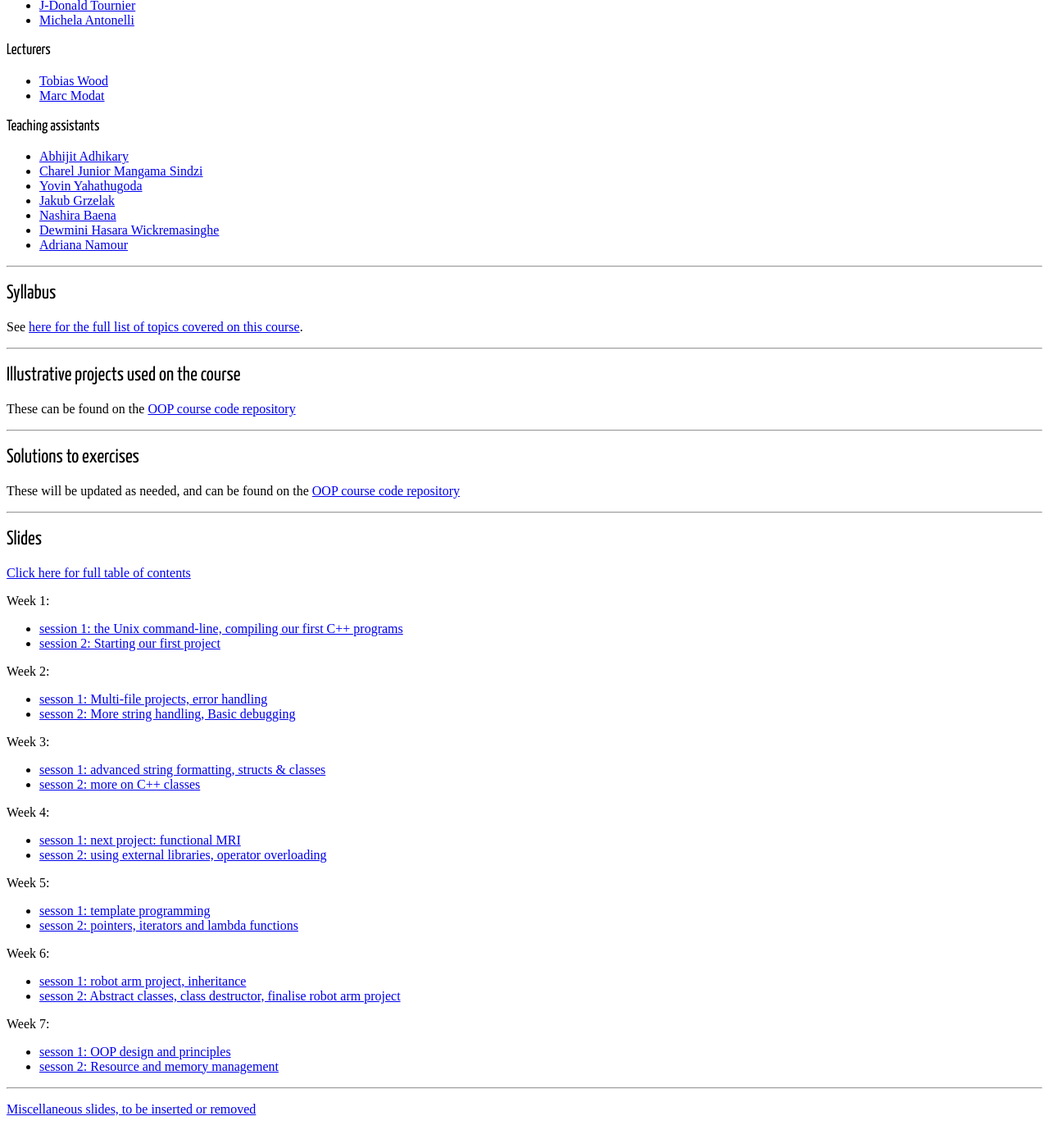
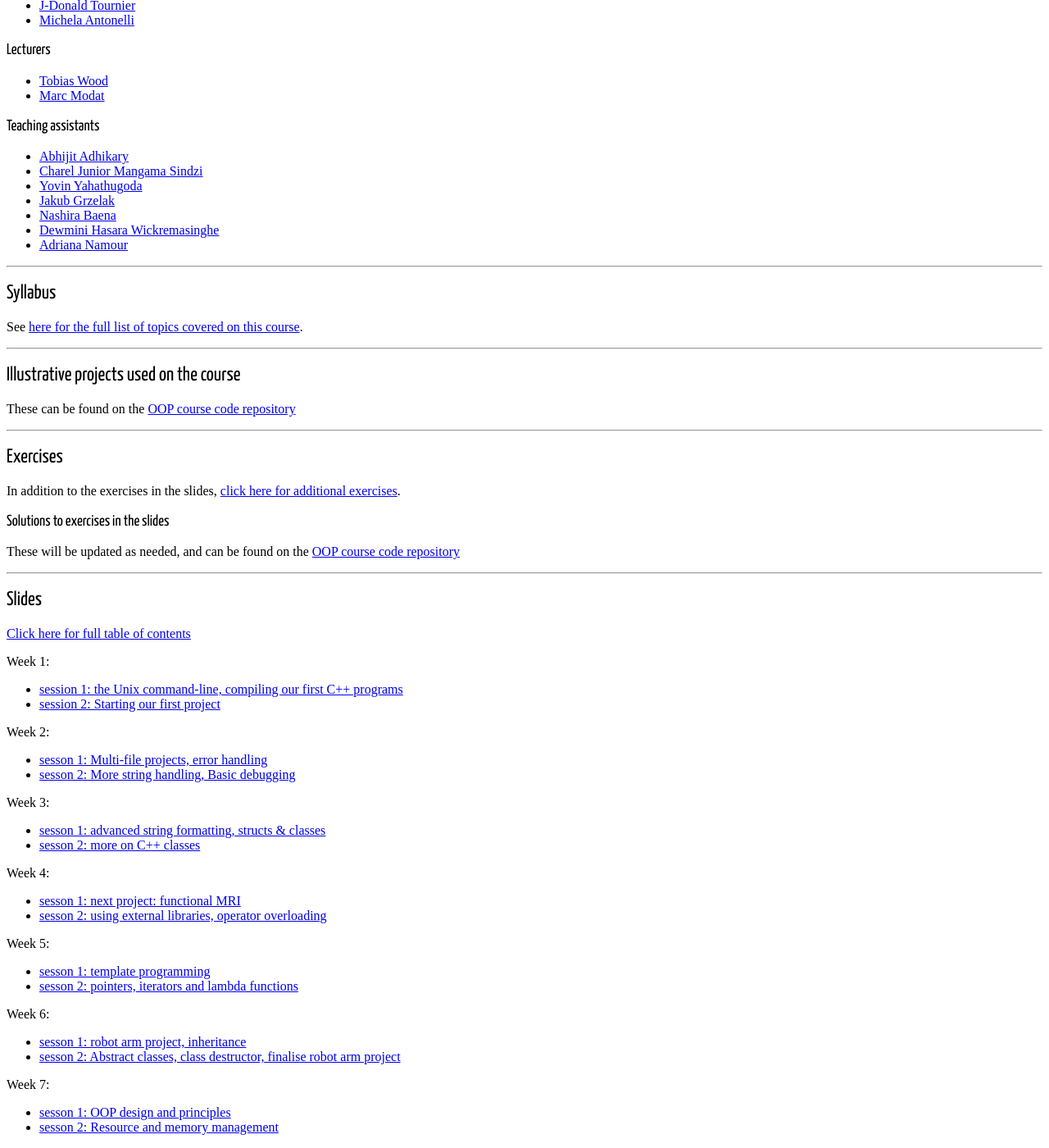
Before and after one commit to KCL-BMEIS/OOP, a Jekyll site: the page built from index.md, in a window 1280 px wide and 1400 px high, scrolled down 159 px. Shown: the whole window at 82% size. Built offline with Jekyll 4.4.1, drawn with Linux system fonts in a browser that asks for light colours; some web fonts are replaced; before the commit the page ends 1537 px from its top, so only the background shows below that.

Commit message:
add exercises to main index

```diff
--- a/index.md
+++ b/index.md
@@ -31,7 +31,7 @@ title: Object-Oriented Programming (5CCYB041)
 
 ## Syllabus
 
-See [here for the full list of topics covered on this course](https://kcl-bmeis.github.io/OOP/syllabus).
+See [here for the full list of topics covered on this course](syllabus).
 
 ---
 
@@ -41,7 +41,11 @@ These can be found on the [OOP course code repository](https://github.com/kcl-bm
 
 ---
 
-## Solutions to exercises
+## Exercises
+
+In addition to the exercises in the slides, [click here for additional exercises](exercises/).
+
+### Solutions to exercises in the slides
 
 These will be updated as needed, and can be found on the [OOP course code repository](https://github.com/KCL-BMEIS/OOP_teacher_version/tree/exercise_solutions/exercises)
 
@@ -49,36 +53,32 @@ These will be updated as needed, and can be found on the [OOP course code reposi
 
 ## Slides
 
-[Click here for full table of contents](https://kcl-bmeis.github.io/OOP/toc)
+[Click here for full table of contents](toc)
 
 Week 1:
-- [session 1: the Unix command-line, compiling our first C++ programs](https://kcl-bmeis.github.io/OOP/week1A)
-- [session 2: Starting our first project](https://kcl-bmeis.github.io/OOP/week1B)
+- [session 1: the Unix command-line, compiling our first C++ programs](week1A)
+- [session 2: Starting our first project](week1B)
 
 Week 2:
-- [sesson 1: Multi-file projects, error handling](https://kcl-bmeis.github.io/OOP/week2A)
-- [sesson 2: More string handling, Basic debugging](https://kcl-bmeis.github.io/OOP/week2B)
+- [sesson 1: Multi-file projects, error handling](week2A)
+- [sesson 2: More string handling, Basic debugging](week2B)
 
 Week 3:
-- [sesson 1: advanced string formatting, structs & classes](https://kcl-bmeis.github.io/OOP/week3A)
-- [sesson 2: more on C++ classes](https://kcl-bmeis.github.io/OOP/week3B)
+- [sesson 1: advanced string formatting, structs & classes](week3A)
+- [sesson 2: more on C++ classes](week3B)
 
 Week 4:
-- [sesson 1: next project: functional MRI](https://kcl-bmeis.github.io/OOP/week4A)
-- [sesson 2: using external libraries, operator overloading](https://kcl-bmeis.github.io/OOP/week4B)
+- [sesson 1: next project: functional MRI](week4A)
+- [sesson 2: using external libraries, operator overloading](week4B)
 
 Week 5:
-- [sesson 1: template programming](https://kcl-bmeis.github.io/OOP/week5A)
-- [sesson 2: pointers, iterators and lambda functions](https://kcl-bmeis.github.io/OOP/week5B)
+- [sesson 1: template programming](week5A)
+- [sesson 2: pointers, iterators and lambda functions](week5B)
 
 Week 6:
-- [sesson 1: robot arm project, inheritance](https://kcl-bmeis.github.io/OOP/week6A)
-- [sesson 2: Abstract classes, class destructor, finalise robot arm project](https://kcl-bmeis.github.io/OOP/week6B)
+- [sesson 1: robot arm project, inheritance](week6A)
+- [sesson 2: Abstract classes, class destructor, finalise robot arm project](week6B)
 
 Week 7:
-- [sesson 1: OOP design and principles](https://kcl-bmeis.github.io/OOP/week7A)
-- [sesson 2: Resource and memory management](https://kcl-bmeis.github.io/OOP/week7B)
-
----
-
-[Miscellaneous slides, to be inserted or removed](https://kcl-bmeis.github.io/OOP/misc)
+- [sesson 1: OOP design and principles](week7A)
+- [sesson 2: Resource and memory management](week7B)
```
